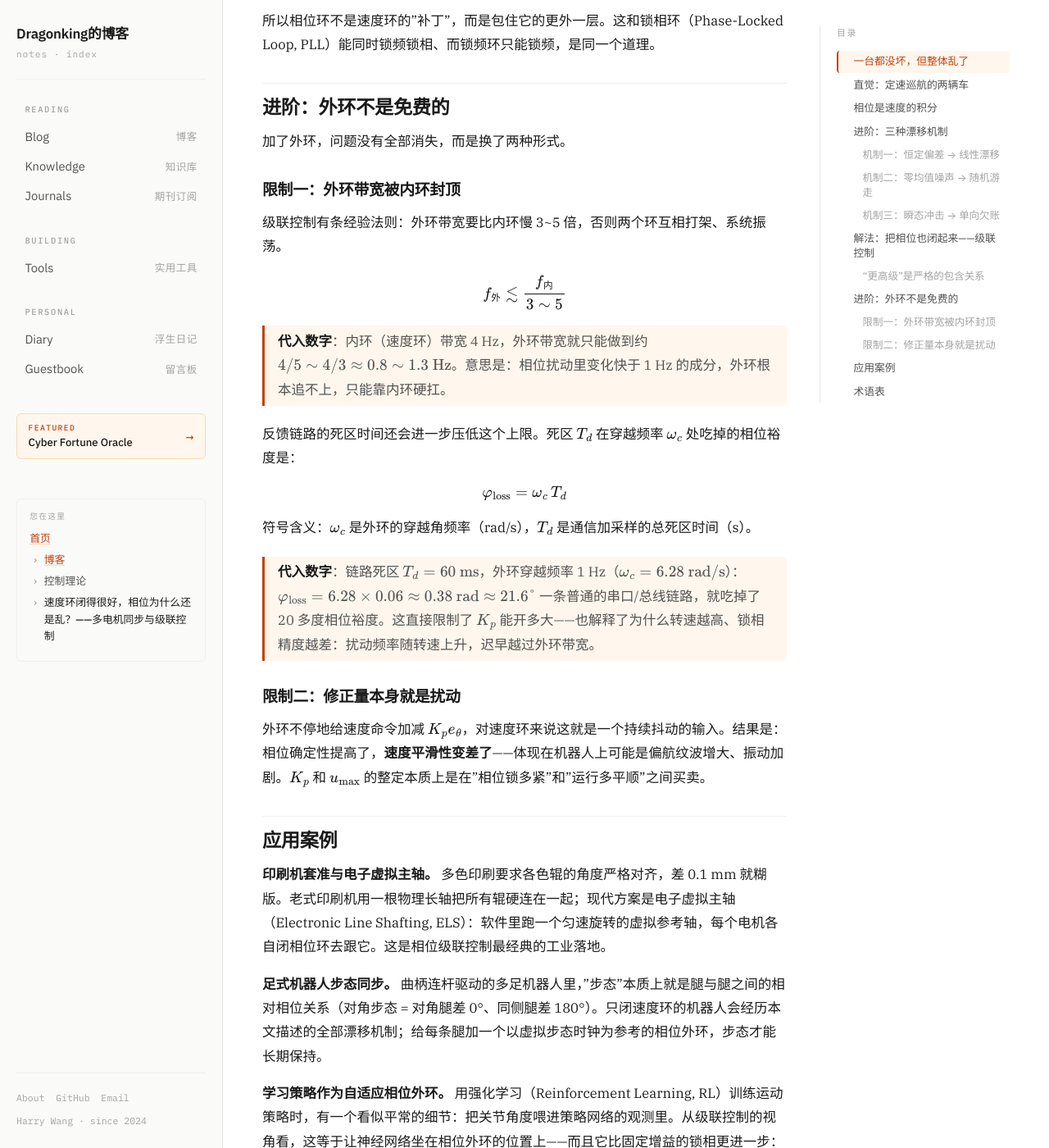
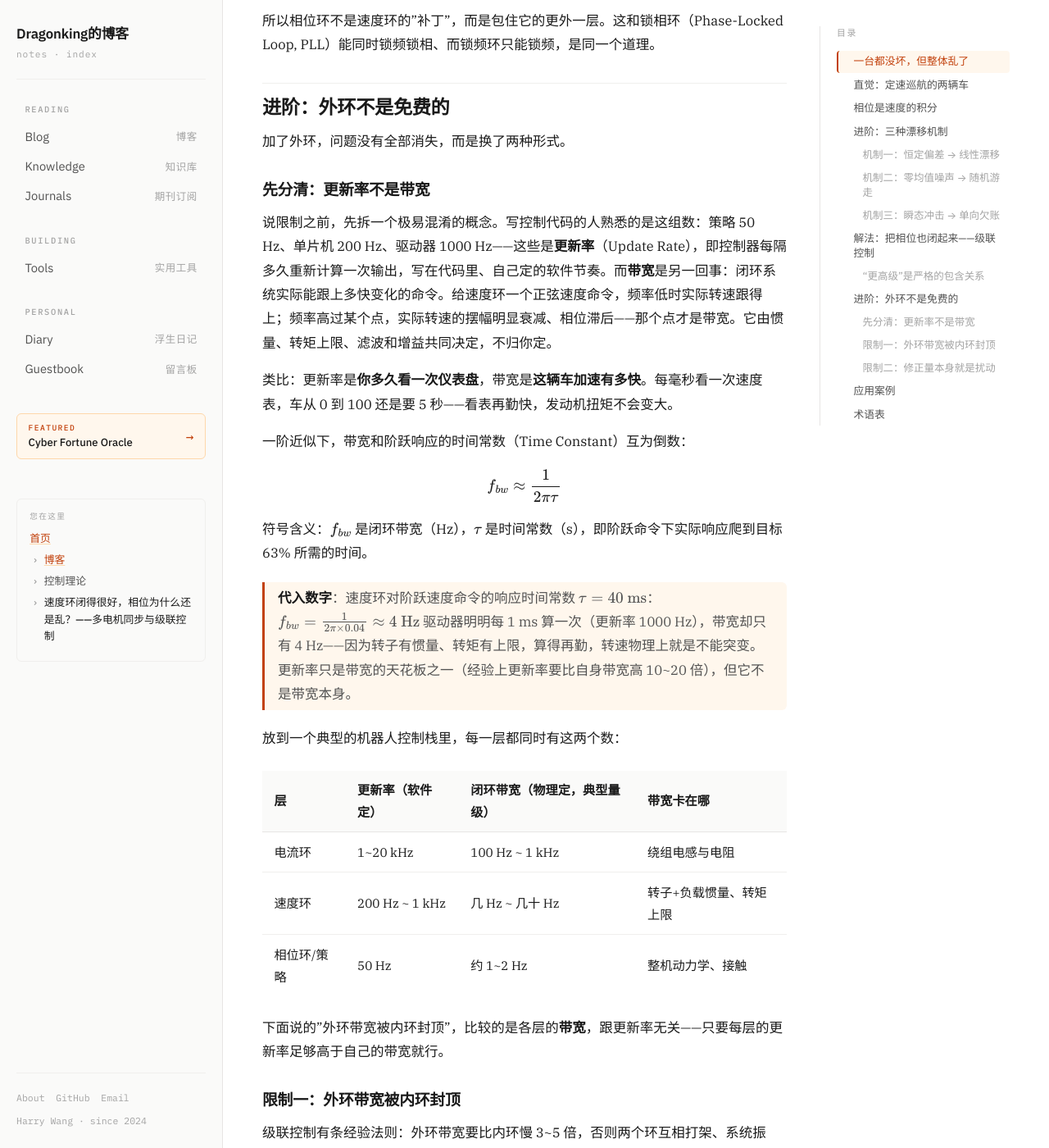
Before and after one commit to DragonKingwhd/dragonkingwhd.github.io, a Jekyll site: the page built from _posts/2026-06-12-velocity-loop-phase-drift.md, in a window 1280 px wide and 1400 px high, scrolled down 4785 px. Shown: the whole window at 82% size. Built offline with Jekyll 4.4.1, drawn with Linux system fonts in a browser that asks for light colours; some web fonts are replaced; comment, search, counter and statistics services are not loaded; some of the changed text lies outside the part shown.

Commit message:
级联控制文章补充"更新率 vs 带宽"辨析小节
Co-Authored-By: Claude Fable 5 <noreply@anthropic.com>

```diff
--- a/_posts/2026-06-12-velocity-loop-phase-drift.md
+++ b/_posts/2026-06-12-velocity-loop-phase-drift.md
@@ -198,9 +198,35 @@ $$e_{\theta,\infty} = \frac{\bar\varepsilon}{K_p}$$
 
 加了外环，问题没有全部消失，而是换了两种形式。
 
+### 先分清：更新率不是带宽
+
+说限制之前，先拆一个极易混淆的概念。写控制代码的人熟悉的是这组数：策略 50 Hz、单片机 200 Hz、驱动器 1000 Hz——这些是**更新率**（Update Rate），即控制器每隔多久重新计算一次输出，写在代码里、自己定的软件节奏。而**带宽**是另一回事：闭环系统实际能跟上多快变化的命令。给速度环一个正弦速度命令，频率低时实际转速跟得上；频率高过某个点，实际转速的摆幅明显衰减、相位滞后——那个点才是带宽。它由惯量、转矩上限、滤波和增益共同决定，不归你定。
+
+类比：更新率是**你多久看一次仪表盘**，带宽是**这辆车加速有多快**。每毫秒看一次速度表，车从 0 到 100 还是要 5 秒——看表再勤快，发动机扭矩不会变大。
+
+一阶近似下，带宽和阶跃响应的时间常数（Time Constant）互为倒数：
+
+$$f_{bw} \approx \frac{1}{2\pi\tau}$$
+
+符号含义：$f_{bw}$ 是闭环带宽（Hz），$\tau$ 是时间常数（s），即阶跃命令下实际响应爬到目标 63% 所需的时间。
+
+> **代入数字**：速度环对阶跃速度命令的响应时间常数 $\tau = 40\ \mathrm{ms}$：
+> $$f_{bw} = \frac{1}{2\pi \times 0.04} \approx 4\ \mathrm{Hz}$$
+> 驱动器明明每 1 ms 算一次（更新率 1000 Hz），带宽却只有 4 Hz——因为转子有惯量、转矩有上限，算得再勤，转速物理上就是不能突变。更新率只是带宽的天花板之一（经验上更新率要比自身带宽高 10~20 倍），但它不是带宽本身。
+
+放到一个典型的机器人控制栈里，每一层都同时有这两个数：
+
+| 层 | 更新率（软件定） | 闭环带宽（物理定，典型量级） | 带宽卡在哪 |
+|------|------|------|------|
+| 电流环 | 1~20 kHz | 100 Hz ~ 1 kHz | 绕组电感与电阻 |
+| 速度环 | 200 Hz ~ 1 kHz | 几 Hz ~ 几十 Hz | 转子+负载惯量、转矩上限 |
+| 相位环/策略 | 50 Hz | 约 1~2 Hz | 整机动力学、接触 |
+
+下面说的"外环带宽被内环封顶"，比较的是各层的**带宽**，跟更新率无关——只要每层的更新率足够高于自己的带宽就行。
+
 ### 限制一：外环带宽被内环封顶
 
-级联控制有条经验法则：外环带宽要比内环慢 3~5 倍，否则两个环互相打架、系统振荡。
+级联控制有条经验法则：外环带宽要比内环慢 3~5 倍，否则两个环互相打架、系统振荡。物理含义是**外环要有耐心**：内环执行一条命令的特征时间约为 $1/(2\pi f_{\text{内}})$——4 Hz 带宽对应约 40 ms。外环如果在内环还没执行完上一条命令时就因为"误差还没消"而继续加码，修正叠着修正，两个环互相追逐，就振荡了。外环必须等内环把上一条执行得差不多了再下结论。
 
 $$f_{\text{外}} \lesssim \frac{f_{\text{内}}}{3 \sim 5}$$
 
@@ -242,3 +268,5 @@ $$\varphi_{\text{loss}} = \omega_c\, T_d$$
 | 强化学习 | Reinforcement Learning, RL | 通过试错与奖励信号学习策略的机器学习范式 |
 | 限幅 | Saturation | 将控制量钳制在上下限内的非线性环节 |
 | 稳态误差 | Steady-State Error | 系统进入稳态后残留的恒定误差 |
+| 时间常数 | Time Constant | 阶跃响应爬到目标值 63% 所需的时间，带宽的倒数量级 |
+| 更新率 | Update Rate | 控制器重新计算输出的频率，由软件决定，不等于带宽 |
```
